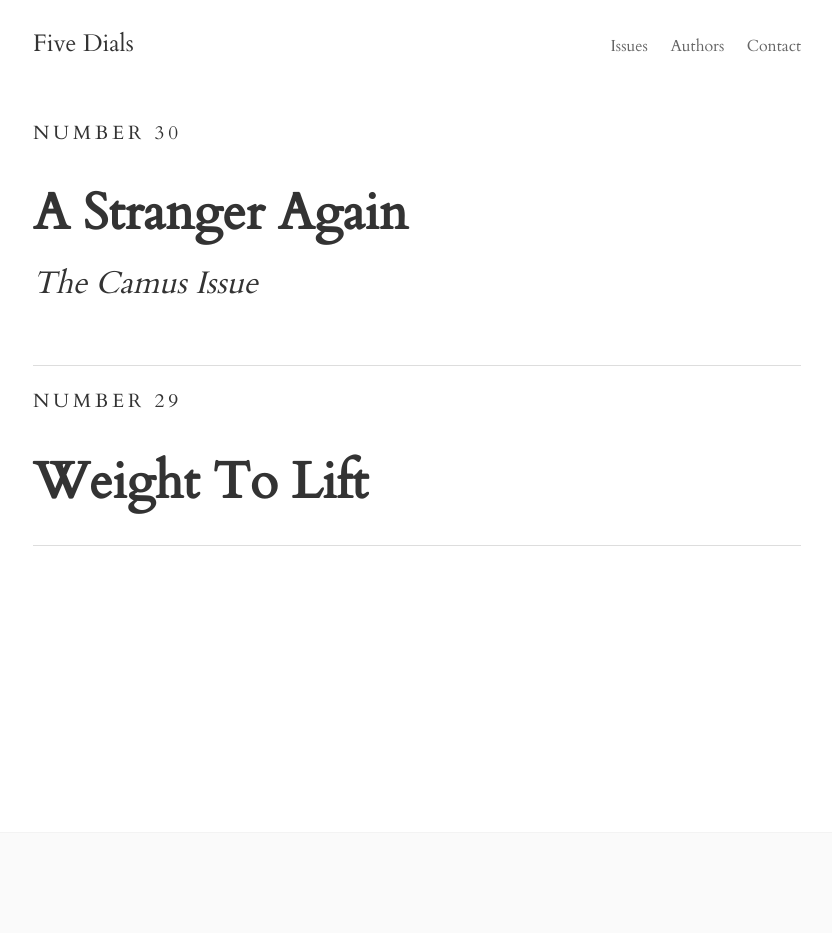
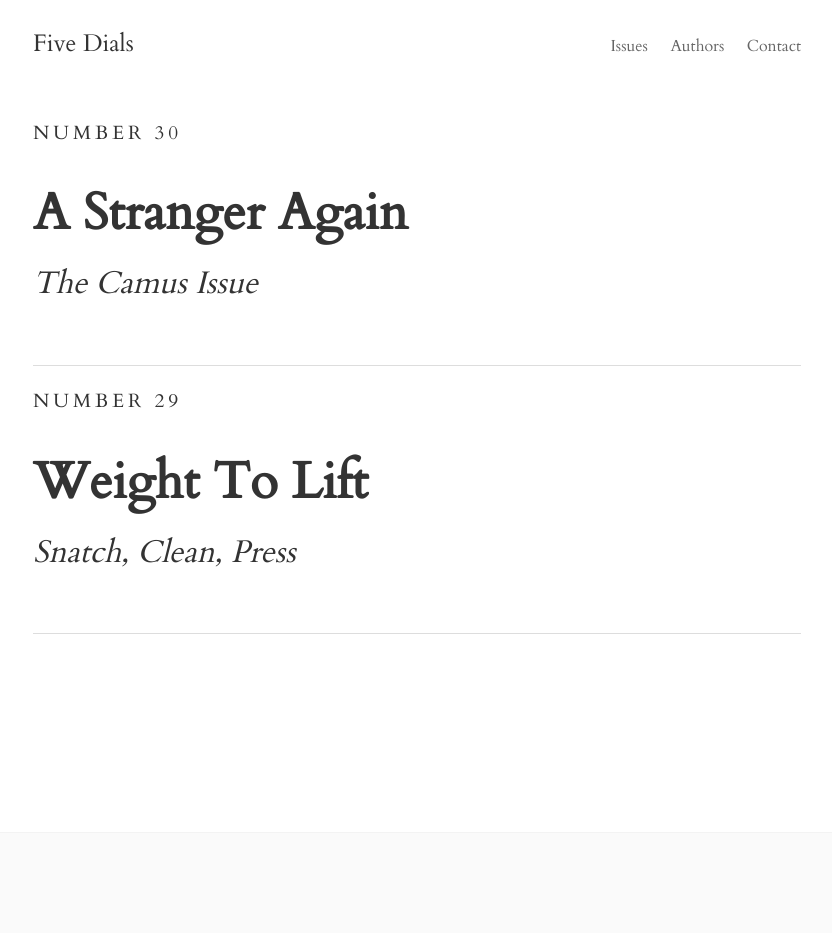
Before and after one commit to esmooov/fd, a Jekyll site: the page built from issues.html, in a window 1280 px wide. Shown: the whole page, without its empty margins (223-1055 px from the left). Built offline with Jekyll 4.4.1, drawn with Linux system fonts in a browser that asks for light colours.

Commit message:
Weight to lift

```diff
--- a/_data/issues.yml
+++ b/_data/issues.yml
@@ -8,5 +8,5 @@
 
 - number: 29
   title: Weight To Lift
-  subtitle:
+  subtitle: Snatch, Clean, Press
   pieces:
```
